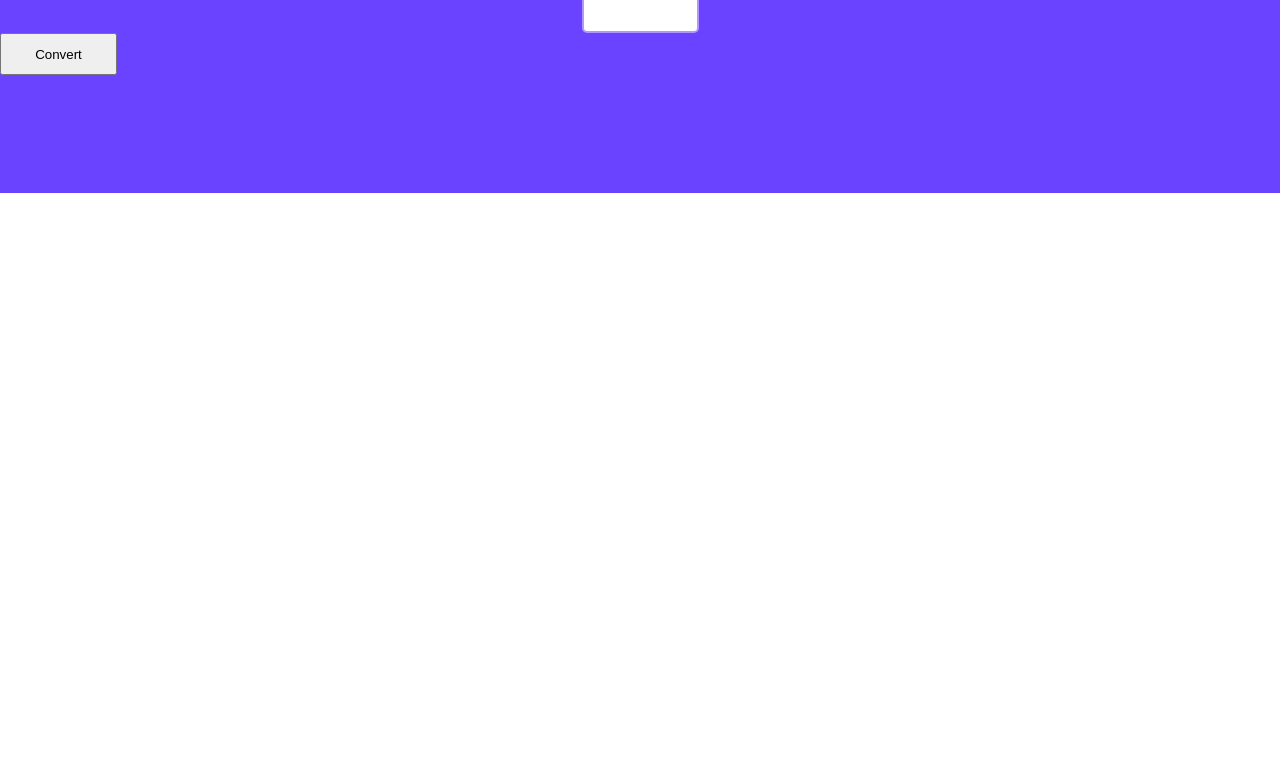
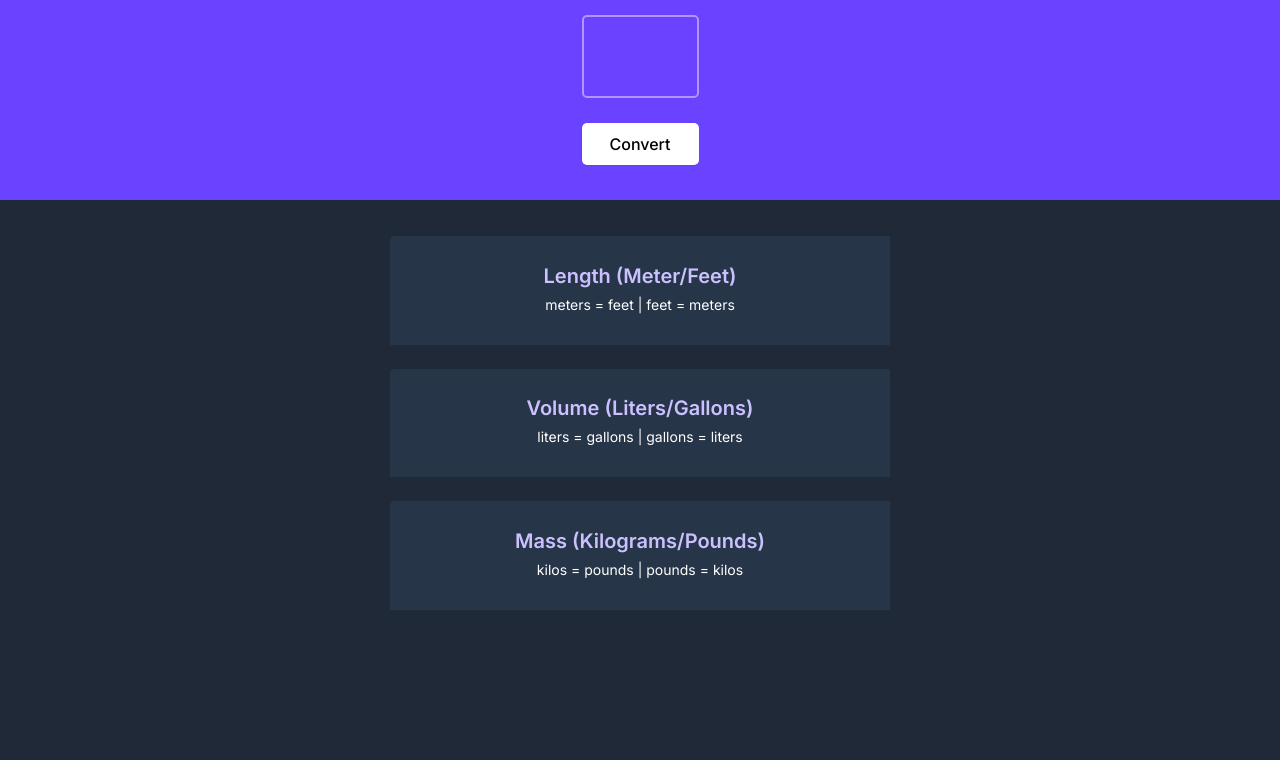
Before and after one commit to mohsensh2142/Unit-Conversion, a plain HTML site: page index.html in a window 1280 px wide. Shown: the part 87-847 px from the top of the page. Before the commit the page ends 800 px from the top, so only its background shows below. Drawn offline with Linux system fonts and the light colour scheme.

Commit message:
Completed the project

```diff
--- a/index.html
+++ b/index.html
@@ -4,14 +4,33 @@
     <meta charset="UTF-8">
     <meta http-equiv="X-UA-Compatible" content="IE=edge">
     <meta name="viewport" content="width=device-width, initial-scale=1.0">
+    <link rel="preconnect" href="https://fonts.googleapis.com">
+    <link rel="preconnect" href="https://fonts.gstatic.com" crossorigin>
+    <link href="https://fonts.googleapis.com/css2?family=Inter:wght@300;400;500;600;700;800&display=swap" rel="stylesheet">
     <link rel="stylesheet" href="styles.css">
     <title>Unit Conversion</title>
 </head>
 <body>
     <header>
         <h1 class="main-heading">Metric/Imperial Unit Conversion</h1>
-        <input type="number" class="input">
+        <input type="text" id="input" name="convertVal">
         <button class="convert-btn">Convert</button>
     </header>
+    <main>
+        <div class="container">
+            <h3 class="unit-heading">Length (Meter/Feet)</h3>
+            <p class="unit-results"><span class="entered-unit"></span> meters = <span class="meter-to-feet"></span> feet | <span class="entered-unit"></span> feet = <span class="feet-to-meter"></span> meters</p>
+        </div>
+        <div class="container">
+            <h3 class="unit-heading">Volume (Liters/Gallons)</h3>
+            <p class="unit-results"><span class="entered-unit"></span> liters = <span class="liter-to-gallon"></span> gallons | <span class="entered-unit"></span> gallons = <span class="gallon-to-liter"></span> liters</p>
+        </div>
+        <div class="container">
+            <h3 class="unit-heading">Mass (Kilograms/Pounds)</h3>
+            <p class="unit-results"><span class="entered-unit"></span> kilos = <span class="kilo-to-pound"></span> pounds | <span class="entered-unit"></span> pounds = <span class="pound-to-kilo"></span> kilos</p>
+        </div>
+
+    </main>
+    <script src="script.js"></script>
 </body>
 </html>
--- /dev/null
+++ b/script.js
@@ -0,0 +1,52 @@
+let btn = document.querySelector(".convert-btn");
+let enteredUnitEl = document.querySelectorAll(".entered-unit");
+
+
+
+
+btn.addEventListener("click", function(){
+
+    let inputVal = parseFloat(document.getElementById("input").value);
+
+    // loops through span elements and adds the value of user's input inside each of them
+
+    for (let i = 0; i < enteredUnitEl.length; i++){
+        enteredUnitEl[i].textContent = inputVal;
+    }
+
+    // Meter to Feet
+
+    let convertedMeterToFeet = inputVal * 3.281;
+    let meterToFeetEl = document.querySelector(".meter-to-feet");
+    meterToFeetEl.textContent = convertedMeterToFeet.toFixed(2);
+
+    // Feet to Meter
+
+    let convertFeetToMeter = inputVal * 0.3048;
+    let feetToMeterEl = document.querySelector(".feet-to-meter");
+    feetToMeterEl.textContent = convertFeetToMeter.toFixed(2);
+
+    // Liter to Gallon
+
+    let ConvertLiterToGallon = inputVal * 0.264;
+    let literToGallonEl = document.querySelector(".liter-to-gallon");
+    literToGallonEl.textContent = ConvertLiterToGallon.toFixed(2);
+
+    // Gallon to Liter
+
+    let convertGallonToLiter = inputVal * 4.5460;
+    let gallonToLiterEl = document.querySelector(".gallon-to-liter");
+    gallonToLiterEl.textContent = convertGallonToLiter.toFixed(2);
+
+    // Kilo to Pound
+
+    let convertKiloToPound = inputVal * 2.204;
+    let kiloToPound = document.querySelector(".kilo-to-pound");
+    kiloToPound.textContent = convertKiloToPound.toFixed(2);
+
+    // Pound to Kilo
+
+    let convertPoundToKilo = inputVal * 0.4535;
+     let poundToKilo = document.querySelector(".pound-to-kilo");
+     poundToKilo.textContent = convertPoundToKilo.toFixed(2);
+})
--- a/styles.css
+++ b/styles.css
@@ -3,13 +3,19 @@
     padding: 0;
     box-sizing: border-box;
 }
-header{
+
+/* Header */
+
+.main-heading {
+    margin-bottom: 30px;
+}
+header {
     background-color: rgba(105, 67, 255, 1);
     width: 100vw;
-    height: 35vh;
     text-align: center;
     color: rgba(255, 255, 255, 1);
-    ;
+    padding-top: 35px;
+    padding-bottom: 35px;
 }
 
 input {
@@ -17,10 +23,79 @@ input {
     height: 83px;
     border: 2px solid #B295FF;
     border-radius: 5px;
+    background-color: rgba(105, 67, 255, 1);
+    margin-bottom: 25px;
+    font-family: 'Inter';
+    font-style: normal;
+    font-weight: 800;
+    font-size: 58px;
+    line-height: 24px;
+    color: #FFFFFF;
+    text-align: center;
 }
 
-button {
+.convert-btn {
     display: block;
     width: 117px;
     height: 42px;
+    background: #FFFFFF;
+    box-shadow: 0px 1px 2px rgba(0, 0, 0, 0.05);
+    border-radius: 5px;
+    border: none;
+    margin: 0 auto;
+    font-weight: 500;
+    font-size: 16px;
+    font-family: Inter , sans-serif;
 }
+
+.convert-btn:hover {
+    cursor: pointer;
+}
+
+/* Main */
+
+main {
+    background-color: #1F2937;
+    width: 100vw;
+    height: 70vh;
+    display: flex;
+    flex-direction: column;
+    align-items: center;
+}
+
+.container {
+    width: 500px;
+    height: 108.57px;
+    background: #273549;
+    border-radius: 4.68077px 0px 0px 0px;
+    margin-bottom: 24px;
+    display: flex;
+    flex-direction: column;
+    align-items: center;
+    justify-content: center;
+}
+
+.container:first-of-type {
+    margin-top: 36px;
+}
+
+.unit-heading {
+    color: rgba(204, 193, 255, 1);
+    font-family: 'Inter';
+    font-style: normal;
+    font-weight: 600;
+    font-size: 20px;
+    line-height: 20px;
+    text-align: center;
+    margin-bottom: 9px;
+}
+
+.unit-results {
+    font-family: 'Inter';
+    font-style: normal;
+    font-weight: 400;
+    font-size: 14px;
+    line-height: 20px;
+    text-align: center;
+    color: #FFFFFF;
+}
```
